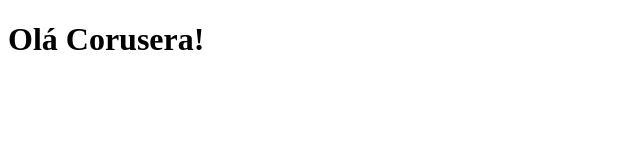
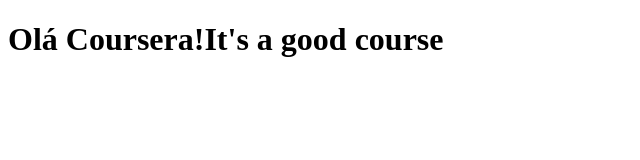
Before and after one commit to Serapav1/cousera-teste1, a plain HTML site: page site/index.html in a window 1280 px wide. Shown: the whole page, without its empty margins (0-640 px from the left). Drawn offline with Linux system fonts and the light colour scheme.

Commit message:
Pequena alteração na pagina HTML

```diff
--- a/site/index.html
+++ b/site/index.html
@@ -6,6 +6,6 @@
 	<title>Olá Coursera</title>
 </head>
 <body>
-<h1>Olá Corusera!</h1>
+<h1>Olá Coursera!It's a good course</h1>
 </body>
 </html>
```
